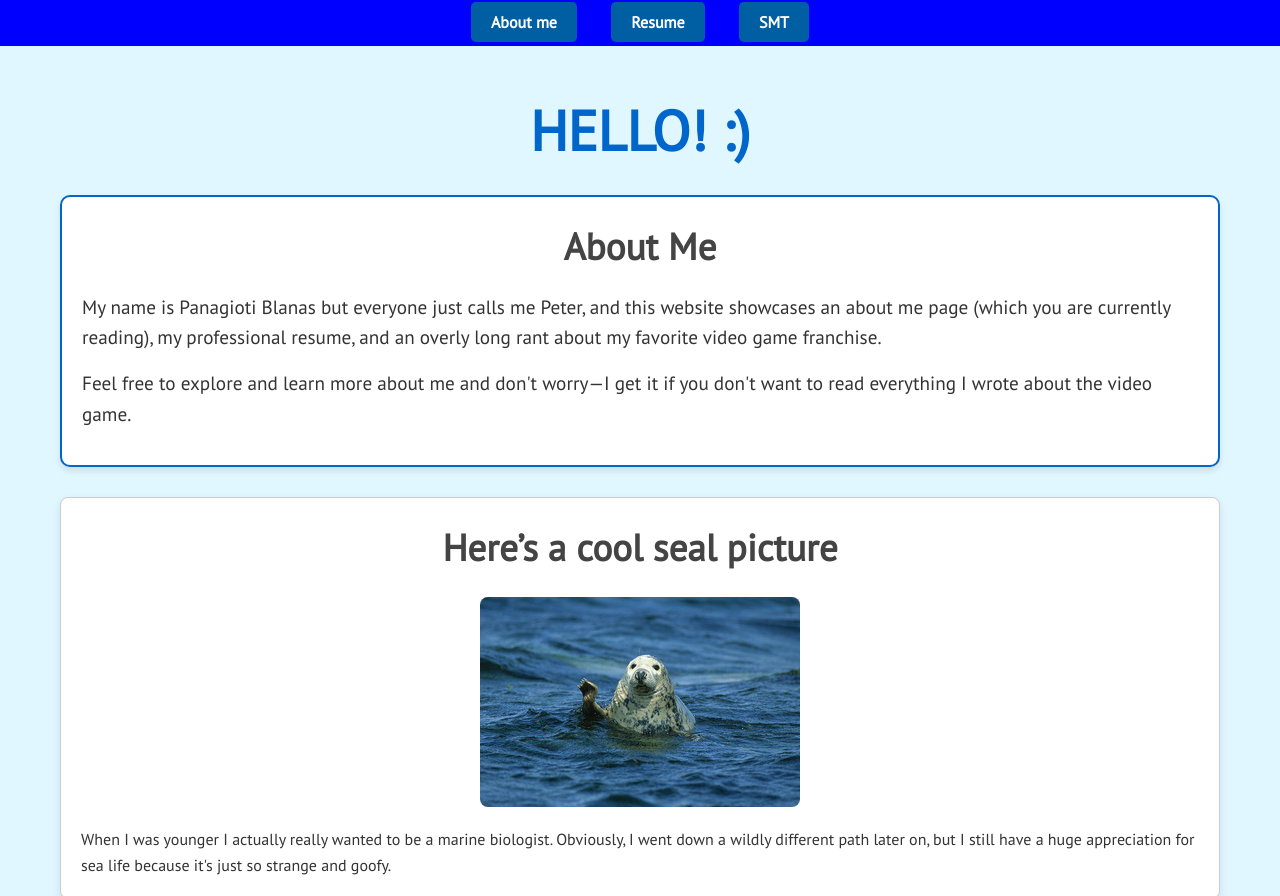
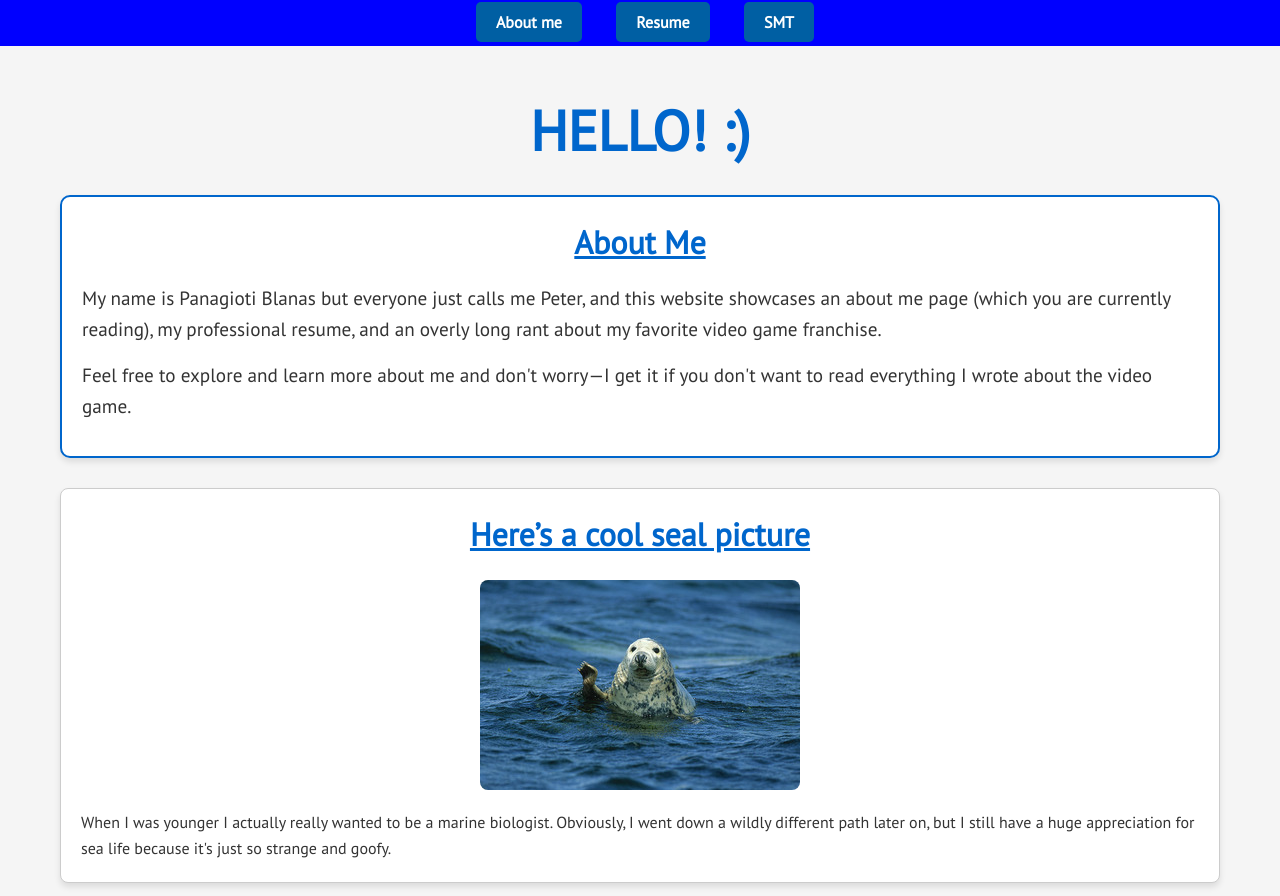
Before and after one commit to Panagioti-George-Blanas/Project-2-Panagioti-Blanas, a plain HTML site: page index.html in a window 1280 px wide. Shown: the top 896 px of the page. Drawn offline with Linux system fonts and the light colour scheme.

Commit message:
Update style.css
Adding style specifically to resume.html

```diff
--- a/css/style.css
+++ b/css/style.css
@@ -153,3 +153,46 @@ section img:hover {
   font-family: 'PT Sans', sans-serif;
   margin-bottom: 15px; /* Space between paragraphs */
 }
+
+/* Specific Styles for resume.html */
+
+/* 1. Body background color */
+body {
+  background-color: #f5f5f5; /* Light gray background for resume.html */
+  color: #333; /* Dark text color for readability */
+}
+
+/* 2. Style for h2 (headings) */
+h2 {
+  font-size: 2em; /* Larger size for h2 headings */
+  color: #0066cc; /* Custom color for the headings */
+  text-decoration: underline; /* Underline headings for emphasis */
+  margin-bottom: 15px;
+}
+
+/* 3. Custom list styling for <ul> */
+ul {
+  padding-left: 20px; /* Add padding to the left to give space for the list items */
+  list-style-type: square; /* Use square bullets for list items */
+}
+
+/* 4. Link styling for email and LinkedIn */
+a {
+  color: #0066cc; /* Blue color for links */
+  text-decoration: none; /* Remove underline by default */
+}
+
+a:hover {
+  text-decoration: underline; /* Underline links when hovered */
+  color: #004d87; /* Darker blue color when hovered */
+}
+
+/* 5. Style for each section */
+section {
+  background-color: white;
+  border: 1px solid #ccc;
+  padding: 20px;
+  margin-bottom: 30px;
+  box-shadow: 0 4px 6px rgba(0, 0, 0, 0.1); /* Subtle shadow to create depth */
+  border-radius: 8px; /* Rounded corners */
+}
```
